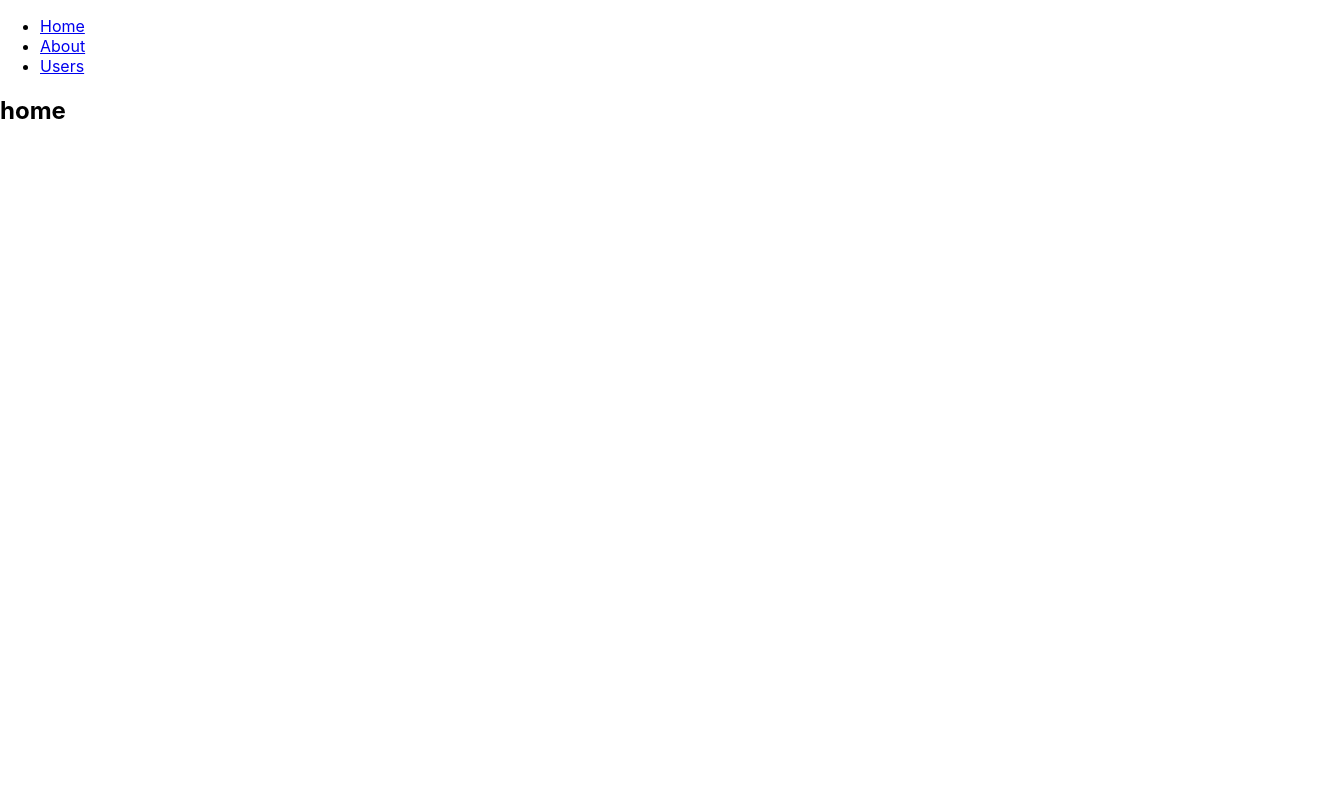
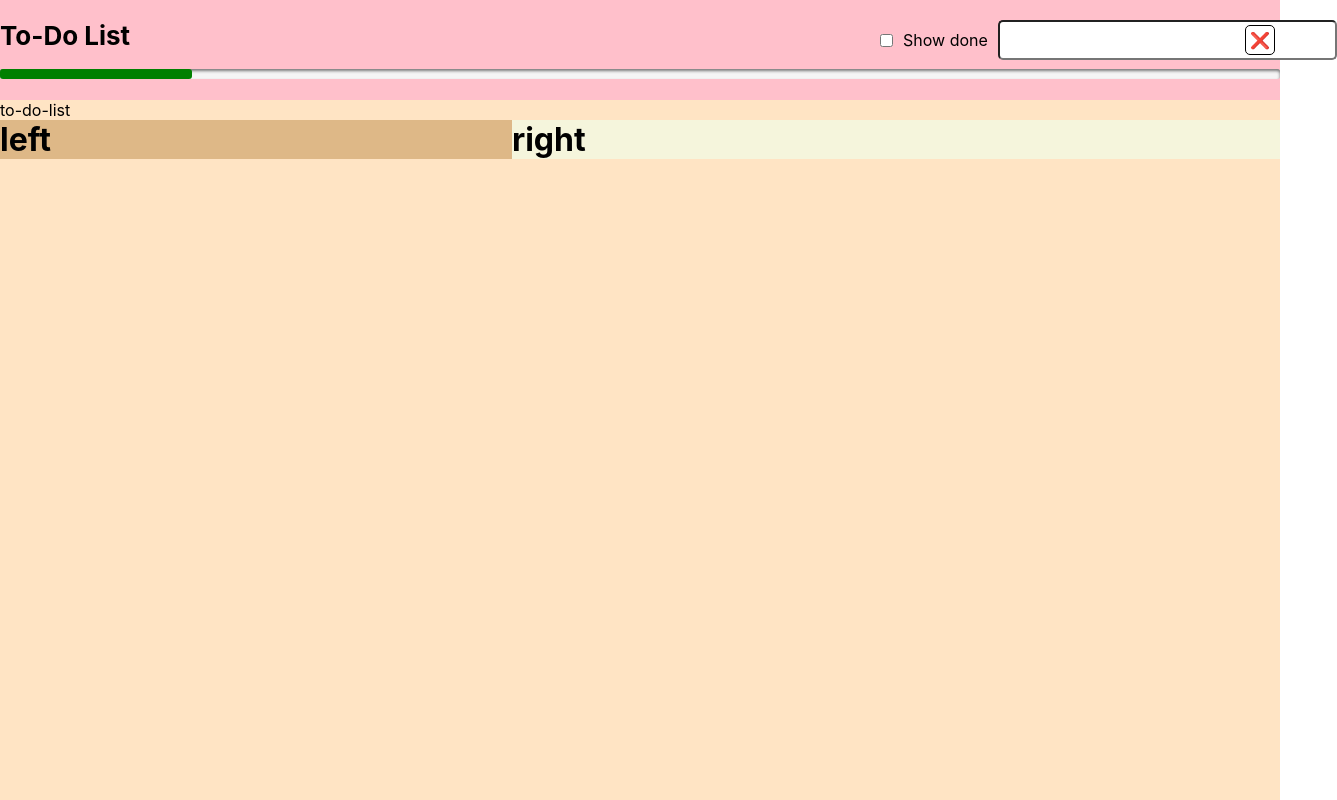
Before and after one commit to ssamvelk/react-to-do, a React (Create React App) app: page / in a window 1280 px wide. Shown: the whole page, 1337 px wide, since content can reach past the window. Built offline with nearby package versions, Linux system fonts and the light colour scheme.

Commit message:
feat: add header and all component for it

```diff
--- a/src/App.js
+++ b/src/App.js
@@ -3,28 +3,26 @@ import logo from './logo.svg';
 import { Counter } from './features/counter/Counter';
 import { BrowserRouter as Router, Switch, Route, Link } from 'react-router-dom';
 import './App.scss';
+import ToDoList from './components/to-do-list/ToDoList';
 
 function App() {
   return (
     <Router>
-      <nav>
+      {/* <nav>
         <ul>
           <li>
             <Link to='/'>Home</Link>
           </li>
           <li>
-            <Link to='/counter'>About</Link>
+            <Link to='/counter'>counter</Link>
           </li>
           <li>
             <Link to='/users'>Users</Link>
           </li>
         </ul>
-      </nav>
+      </nav> */}
 
       <Switch>
-        <Route path='/'>
-          <h2>home</h2>
-        </Route>
         <Route path='/counter'>
           <div className='App'>
             <header className='App-header'>
@@ -77,6 +75,9 @@ function App() {
         <Route path='/users'>
           <h2>users</h2>
         </Route>
+        <Route path='/'>
+          <ToDoList left={<h1>left</h1>} right={<h1>right</h1>}></ToDoList>
+        </Route>
       </Switch>
     </Router>
   );
--- /dev/null
+++ b/src/components/checkbox/Checkbox.js
@@ -0,0 +1,11 @@
+import React from 'react';
+import './Checkbox.scss';
+
+export default function Checkbox(props) {
+  return (
+    <div className='checkbox'>
+      <input type='checkbox' />
+      {props.text ? <span className='checkbox__text'>{props.text}</span> : null}
+    </div>
+  );
+}
--- /dev/null
+++ b/src/components/checkbox/Checkbox.scss
@@ -0,0 +1,9 @@
+.checkbox {
+  display: flex;
+  align-items: center;
+
+  &__text {
+    padding: 0 10px;
+    width: max-content;
+  }
+}
--- /dev/null
+++ b/src/components/header/Header.js
@@ -0,0 +1,18 @@
+import React from 'react';
+import ProgressBar from '../progress-bar/ProgressBar';
+import Search from '../search/Search';
+
+import './Header.scss';
+
+function Header() {
+  return (
+    <header className='header'>
+      <div className='header__top'>
+        <span className='header__logo'>To-Do List</span>
+        <Search></Search>
+      </div>
+      <ProgressBar value={15} />
+    </header>
+  );
+}
+export default Header;
--- /dev/null
+++ b/src/components/header/Header.scss
@@ -0,0 +1,16 @@
+.header {
+  max-width: 1280px;
+  margin: 0 auto;
+  padding: 20px 0;
+  background-color: pink;
+
+  &__logo {
+    font-size: 26px;
+    font-weight: 700;
+  }
+
+  &__top {
+    display: flex;
+    justify-content: space-between;
+  }
+}
--- /dev/null
+++ b/src/components/progress-bar/ProgressBar.js
@@ -0,0 +1,11 @@
+import React from 'react';
+
+import './ProgressBar.scss';
+
+export default function ProgressBar(props) {
+  return (
+    <div>
+      <progress value={props.value || 0} max={100} />
+    </div>
+  );
+}
--- /dev/null
+++ b/src/components/progress-bar/ProgressBar.scss
@@ -0,0 +1,131 @@
+progress[value] {
+  appearance: none;
+  border: none;
+  width: 100%;
+  height: 10px;
+  background-color: whiteSmoke;
+  border-radius: 3px;
+  box-shadow: 0 2px 3px rgba(0, 0, 0, 0.5) inset;
+  color: royalblue;
+  position: relative;
+}
+
+progress[value]::-webkit-progress-bar {
+  background-color: whiteSmoke;
+  border-radius: 3px;
+  box-shadow: 0 2px 3px rgba(0, 0, 0, 0.5) inset;
+}
+progress[value]::-webkit-progress-value {
+  position: relative;
+  background-size: 35px 20px, 100% 100%, 100% 100%;
+  border-radius: 3px;
+  animation: animate-stripes 5s linear infinite;
+}
+@keyframes animate-stripes {
+  100% {
+    background-position: -100px 0;
+  }
+}
+
+progress[value]::-webkit-progress-value:after {
+  content: '';
+  position: absolute;
+  width: 5px;
+  height: 5px;
+  top: 7px;
+  right: 7px;
+  background-color: white;
+  border-radius: 100%;
+}
+
+progress[value]::-moz-progress-bar {
+  background-image: -moz-linear-gradient(
+      135deg,
+      transparent,
+      transparent 33%,
+      rgba(0, 0, 0, 0.1) 33%,
+      rgba(0, 0, 0, 0.1) 66%,
+      transparent 66%
+    ),
+    -moz-linear-gradient(top, rgba(255, 255, 255, 0.25), rgba(0, 0, 0, 0.2)),
+    -moz-linear-gradient(left, #09c, #f44);
+  background-size: 35px 20px, 100% 100%, 100% 100%;
+  border-radius: 3px;
+  /* Firefox doesn't support CSS3 keyframe animations on progress element. Hence, we did not include animate-stripes in this code block */
+}
+
+.progress-bar {
+  background-color: whiteSmoke;
+  border-radius: 3px;
+  box-shadow: 0 2px 3px rgba(0, 0, 0, 0.5) inset;
+  width: 100%;
+  height: 20px;
+}
+.progress-bar span {
+  background-color: royalblue;
+  border-radius: 3px;
+  display: block;
+  text-indent: -9999px;
+}
+p[data-value] {
+  position: relative;
+}
+
+p[data-value]:after {
+  content: attr(data-value) '%';
+  position: absolute;
+  right: 0;
+}
+.html5::-webkit-progress-value,
+.python::-webkit-progress-value {
+  background-image: -webkit-linear-gradient(
+      135deg,
+      transparent,
+      transparent 33%,
+      rgba(0, 0, 0, 0.1) 33%,
+      rgba(0, 0, 0, 0.1) 66%,
+      transparent 66%
+    ),
+    -webkit-linear-gradient(top, rgba(255, 255, 255, 0.25), rgba(0, 0, 0, 0.2)),
+    -webkit-linear-gradient(left, #09c, #f44);
+}
+.css3::-webkit-progress-value,
+.php::-webkit-progress-value {
+  background-image: -webkit-linear-gradient(
+      135deg,
+      transparent,
+      transparent 33%,
+      rgba(0, 0, 0, 0.1) 33%,
+      rgba(0, 0, 0, 0.1) 66%,
+      transparent 66%
+    ),
+    -webkit-linear-gradient(top, rgba(255, 255, 255, 0.25), rgba(0, 0, 0, 0.2)),
+    -webkit-linear-gradient(left, #09c, #ff0);
+}
+.jquery::-webkit-progress-value,
+.node-js::-webkit-progress-value {
+  background-image: -webkit-linear-gradient(
+      135deg,
+      transparent,
+      transparent 33%,
+      rgba(0, 0, 0, 0.1) 33%,
+      rgba(0, 0, 0, 0.1) 66%,
+      transparent 66%
+    ),
+    -webkit-linear-gradient(top, rgba(255, 255, 255, 0.25), rgba(0, 0, 0, 0.2)),
+    -webkit-linear-gradient(left, #09c, #690);
+}
+
+.html5::-moz-progress-bar,
+.php::-moz-progress-bar {
+  background-image: -moz-linear-gradient(
+      135deg,
+      transparent,
+      transparent 33%,
+      rgba(0, 0, 0, 0.1) 33%,
+      rgba(0, 0, 0, 0.1) 66%,
+      transparent 66%
+    ),
+    -moz-linear-gradient(top, rgba(255, 255, 255, 0.25), rgba(0, 0, 0, 0.2)),
+    -moz-linear-gradient(left, #09c, #f44);
+}
--- /dev/null
+++ b/src/components/search/Search.js
@@ -0,0 +1,14 @@
+import React from 'react';
+import Checkbox from '../checkbox/Checkbox';
+
+import './Search.scss';
+
+export default function Search() {
+  return (
+    <div className='search'>
+      <Checkbox text='Show done'></Checkbox>
+      <input className='search__input' type='text'></input>
+      <span className='search__delete'>❌</span>
+    </div>
+  );
+}
--- /dev/null
+++ b/src/components/search/Search.scss
@@ -0,0 +1,29 @@
+.search {
+  position: relative;
+  max-width: 400px;
+  width: 100%;
+  display: flex;
+  align-items: center;
+
+  &__input {
+    flex-grow: 1;
+    height: 40px;
+    padding: 0 50px 0 20px;
+    font-size: 20px;
+    border-radius: 5px;
+  }
+
+  &__delete {
+    display: flex;
+    align-items: center;
+    justify-content: center;
+    border: 1px solid black;
+    border-radius: 5px;
+    width: 30px;
+    height: 30px;
+    cursor: pointer;
+    position: absolute;
+    top: 5px;
+    right: 5px;
+  }
+}
--- /dev/null
+++ b/src/components/to-do-list/ToDoList.js
@@ -0,0 +1,18 @@
+import React from 'react';
+import Header from '../header/Header';
+import './ToDoList.scss';
+
+function ToDoList(props) {
+  return (
+    <div className='to-do-list'>
+      <Header />
+      to-do-list
+      <main className='to-do-list__content'>
+        <div className='to-do-list__left'>{props.left}</div>
+        <div className='to-do-list__right'>{props.right}</div>
+      </main>
+    </div>
+  );
+}
+
+export default ToDoList;
--- /dev/null
+++ b/src/components/to-do-list/ToDoList.scss
@@ -0,0 +1,25 @@
+.to-do-list {
+  max-width: 1280px;
+  margin: 0 auto;
+  display: block;
+  height: 100vh;
+  background-color: bisque;
+
+  &__content {
+    display: flex;
+    position: relative;
+    justify-content: stretch;
+    align-items: stretch;
+    height: fit-content;
+  }
+
+  &__left {
+    width: 40%;
+    background-color: burlywood;
+  }
+
+  &__right {
+    width: 60%;
+    background-color: beige;
+  }
+}
--- a/src/index.scss
+++ b/src/index.scss
@@ -1,3 +1,9 @@
+* {
+  padding: 0;
+  margin: 0;
+  box-sizing: border-box;
+}
+
 body {
   margin: 0;
   font-family: -apple-system, BlinkMacSystemFont, 'Segoe UI', 'Roboto', 'Oxygen',
```
